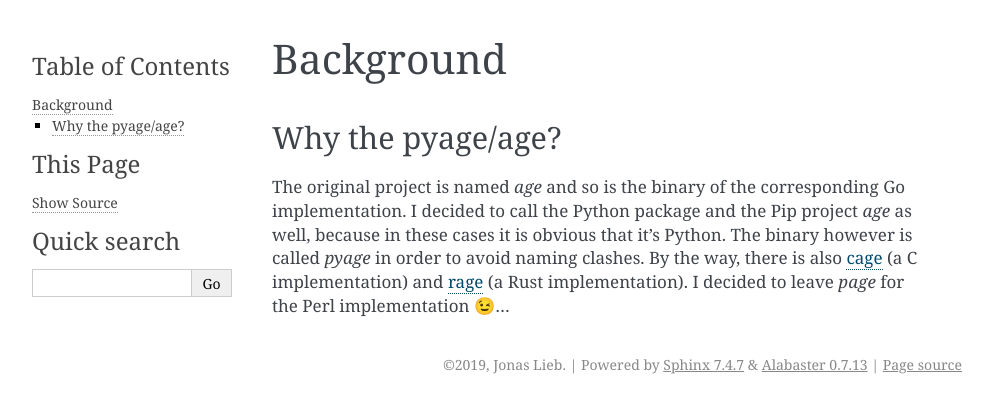
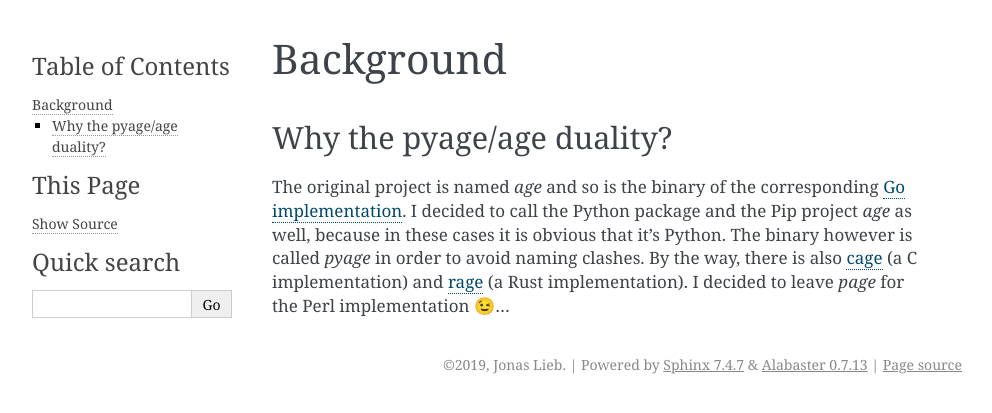
Before and after one commit to jojonas/pyage, a Sphinx documentation site: the page built from docs/source/background.rst, in a window 1280 px wide. Shown: the top 413 px of the page, without its empty margins (148-1140 px from the left). Built offline with Sphinx 7.4.7, drawn with Linux system fonts in a browser that asks for light colours.

Commit message:
Link FiloSottile's age in the background doc

```diff
--- a/docs/source/background.rst
+++ b/docs/source/background.rst
@@ -3,12 +3,14 @@
 Background
 ==========
 
-Why the pyage/age?
-------------------
+Why the pyage/age duality?
+--------------------------
 
-The original project is named `age` and so is the binary of the corresponding Go
-implementation. I decided to call the Python package and the Pip project `age`
-as well, because in these cases it is obvious that it's Python.
-The binary however is called `pyage` in order to avoid naming clashes. By the way, there is also
-`cage <https://github.com/despair86/cage>`_ (a C implementation) and `rage <https://github.com/str4d/rage>`_ (a Rust implementation).
-I decided to leave *page* for the Perl implementation 😉...
+The original project is named `age` and so is the binary of the corresponding
+`Go implementation <https://github.com/FiloSottile/age>`_. I decided to call the
+Python package and the Pip project `age` as well, because in these cases it is
+obvious that it's Python. The binary however is called `pyage` in order to avoid
+naming clashes. By the way, there is also `cage
+<https://github.com/despair86/cage>`_ (a C implementation) and `rage
+<https://github.com/str4d/rage>`_ (a Rust implementation). I decided to leave
+*page* for the Perl implementation 😉...
```
